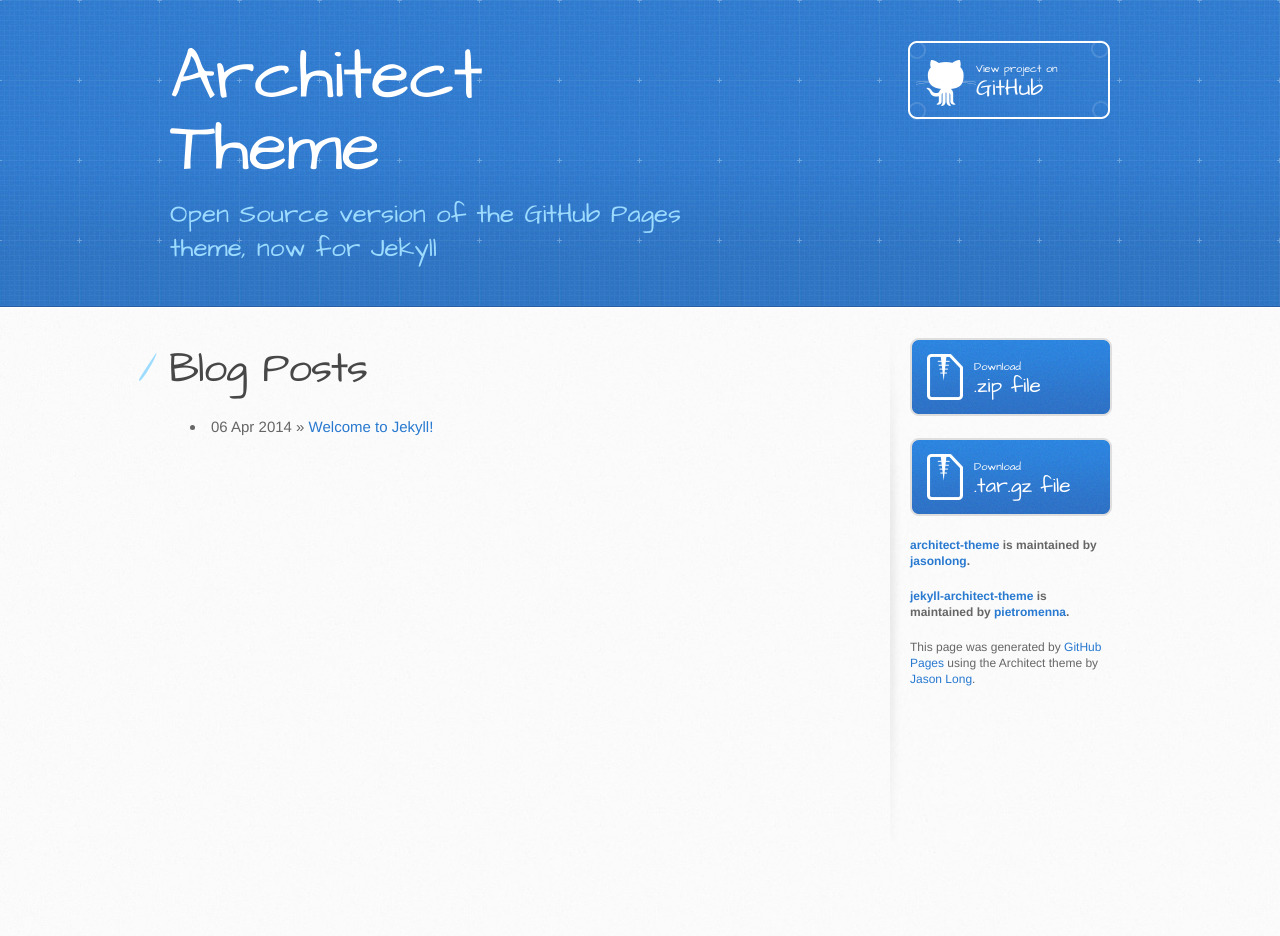
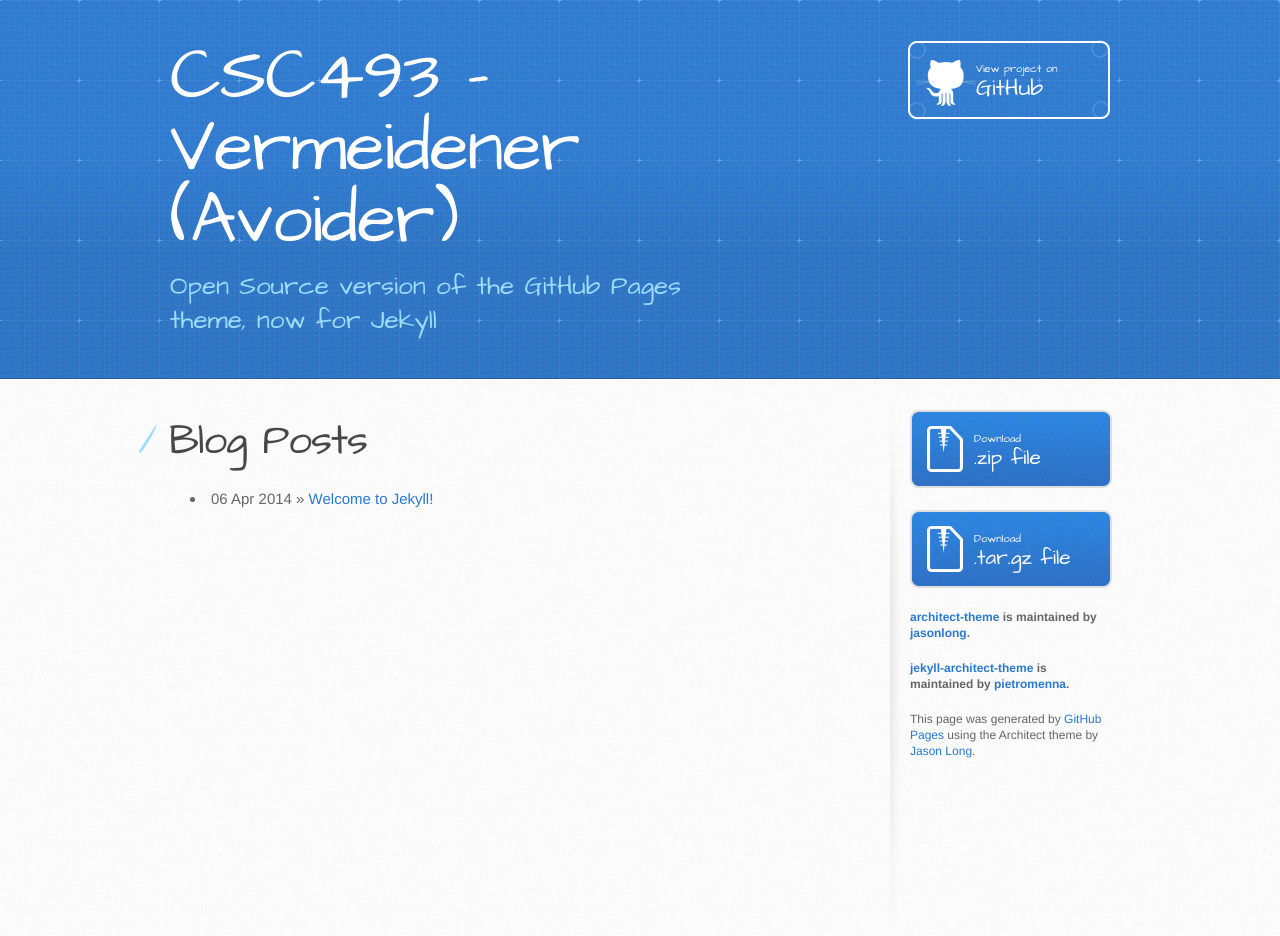
Before and after one commit to CSC493/vermeidener, a Jekyll site: the page built from index.html, in a window 1280 px wide. Built offline with Jekyll 4.4.1, drawn with Linux system fonts in a browser that asks for light colours; Markdown is read by kramdown in place of the engine named in the settings; before the commit the page ends 900 px from its top, so only the background shows below that.

Commit message:
Update _config.yml

```diff
--- a/_config.yml
+++ b/_config.yml
@@ -1,3 +1,3 @@
-name: Architect Theme
+name: CSC493 - Vermeidener (Avoider)
 markdown: redcarpet
 url: "http://csc493.github.io/vermeidener"
```
